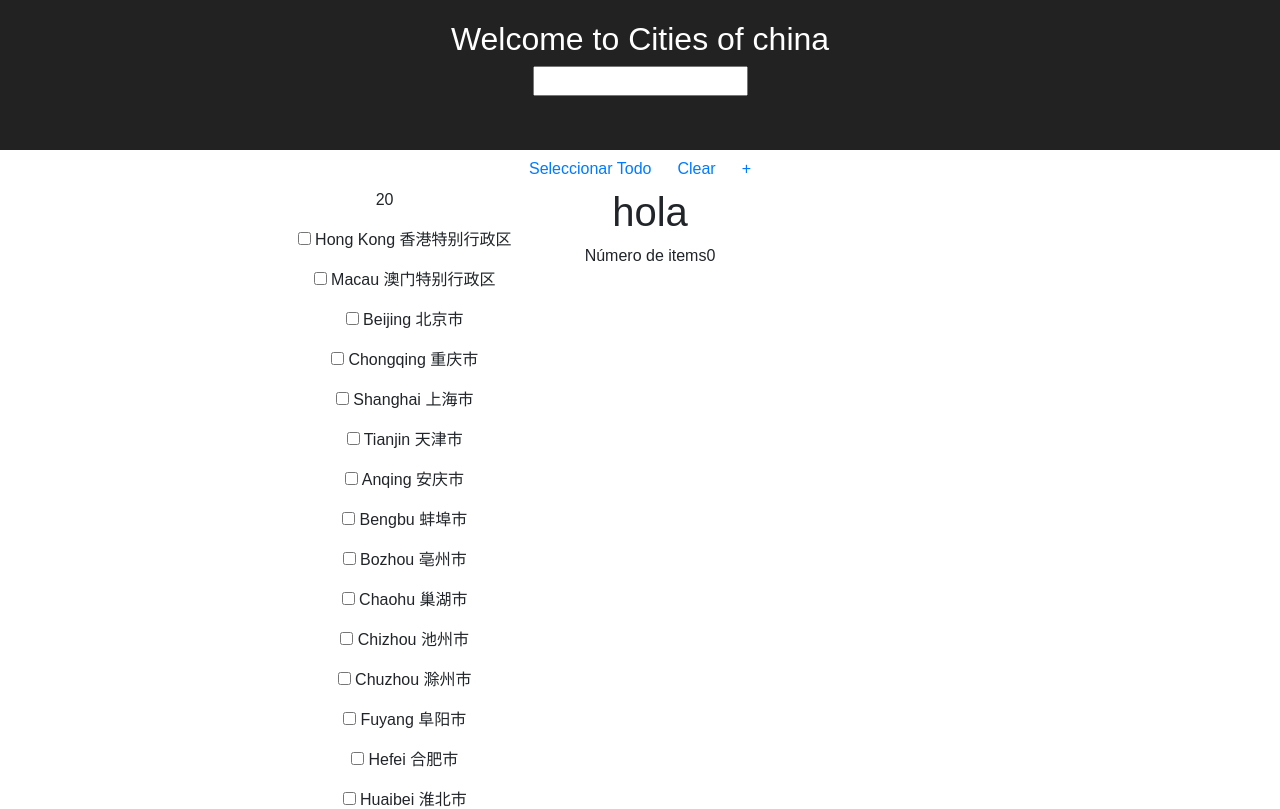
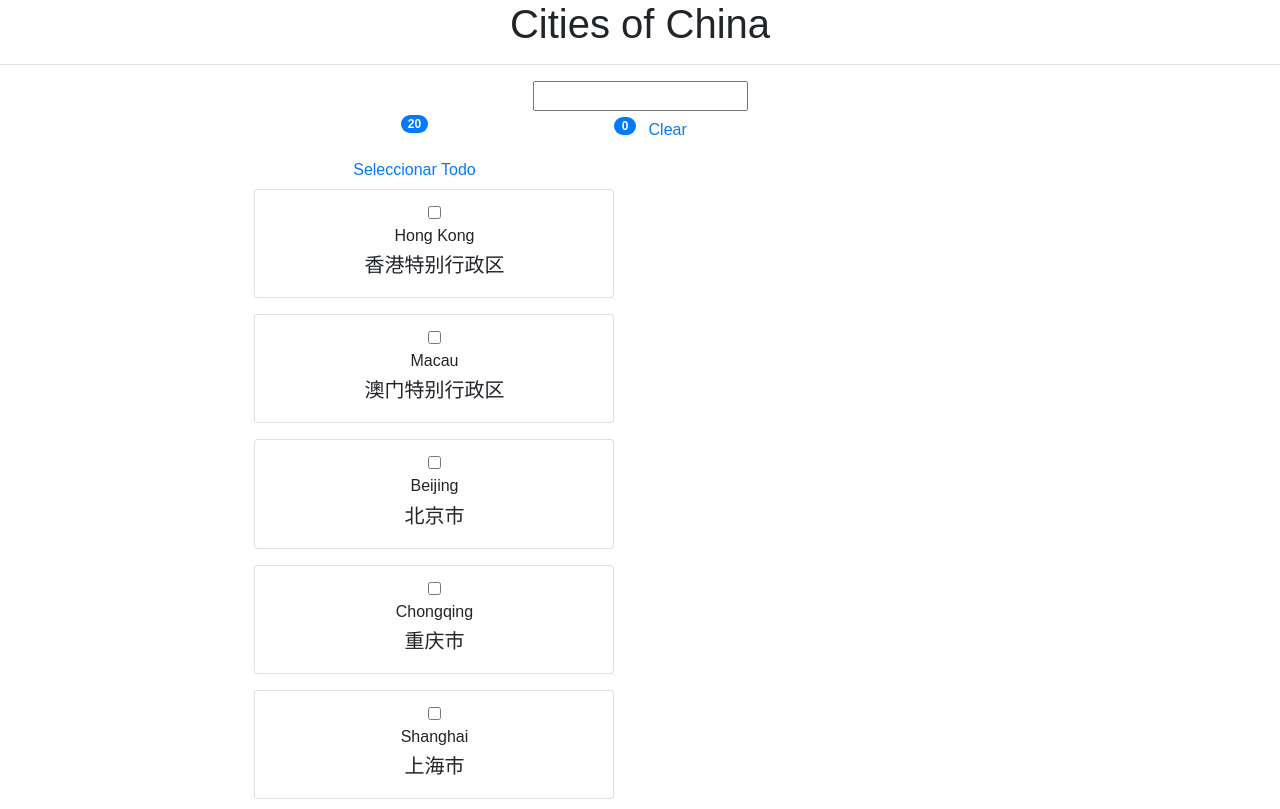
Before and after one commit to IsabelPizarro/orbitaTest, a React (Create React App) app: page / in a window 1280 px wide. Shown: the top 809 px of the page. Built offline with nearby package versions, Linux system fonts and the light colour scheme.

Commit message:
add styles

```diff
--- a/src/App.css
+++ b/src/App.css
@@ -33,6 +33,7 @@
   /* align-items: center; */
 
 }
+
 .containerMainList {
   width: 400px;
 }
@@ -43,3 +44,13 @@
   color:brown;
   font-size: 50px;
 }
+.checkbox {
+  border-radius: 20px;
+}
+.nothing {
+ height: 30px;
+ width: 50px;
+}
+.citiesList{
+  display: block;
+}
--- a/src/components/App.js
+++ b/src/components/App.js
@@ -1,16 +1,12 @@
 import  { Component } from 'react';
 import React from "react";
-
-// import {Service} from "./Services/Service";
+import Header from "./Header";
 import Cities from "./Cities";
 import FavoritesCities from "./FavoritesCities";
 import "../App.css";
 
+const citiesData = "./Services/cities-of-china.json";
 
-
-
-const citiesData = "./Services/cities-of-china.json";
-// let cities=[];
 
 class App extends Component {
   constructor(props) {
@@ -25,13 +21,11 @@ class App extends Component {
 
      };
 this.getCities=this.getCities.bind(this);
-
 this.handleFilter=this.handleFilter.bind(this);
 this.handleInputFavs=this.handleInputFavs.bind(this);
 this.handleClearFav=this.handleClearFav.bind(this);
 this.selectAll=this.selectAll.bind(this);
 this.selectNothing=this.selectNothing.bind(this);
-//  this.fetchMoreData=this.fetchMoreData.bind(this);
 this.changeNumber=this.changeNumber.bind(this);
 
     }
@@ -50,22 +44,6 @@ this.handleClearFav=this.handleClearFav.bind(this);
 
     }
 
-    // fetchMoreData = () => {
-    //   if (this.state.allCities.length >= 600) {
-    //     this.setState({ hasMore: false });
-    //     return;
-    //   }
-
-
-    // setTimeout(() => {
-    //     const newLenght= this.state.number+20;
-    //     this.setState({
-
-    //       number: newLenght
-    //     });
-    //   }, 600);
-    // };
-
     handleFilter(event){
      const lookFor=event.currentTarget.value;
      this.setState({
@@ -73,9 +51,8 @@ this.handleClearFav=this.handleClearFav.bind(this);
      })
 
     }
+
     changeNumber(){
-  console.log(this.state.number+20);
-  console.log("hola");
      this.setState({number:this.state.number+20})
     }
 
@@ -87,13 +64,10 @@ changeNumber(){
         cityChineseName:event.target.value,
         cityEnglishName:event.target.id,
       }
-
       this.state.favoritesCities.push(englishandchinese);
-
           this.setState( {
             favoritesCities: this.state.favoritesCities
           });
-
      }
      else {
        this.handleClearFav(event);
@@ -101,59 +75,43 @@ changeNumber(){
   }
 
     handleClearFav(event){
-      debugger;
-
-      const todelete=event.target.id;// 0 ,1 ,2
-      console.log(todelete.index);
-
-      //otra funcion
+     const todelete=event.target.id;//
      this.state.favoritesCities.splice(todelete,1);//aqui hay fallo borrar por otra cosa porque l indice cambia
       this.setState( {
-
             favoritesCities: this.state.favoritesCities
 
     });
-    console.log(event.target.id);
     const descheck=document.getElementById(event.target.className);
     console.log(descheck);
     descheck.checked=0
 
      }
 
-      selectAll (){
+      selectAll (event){
+       const allChecks= document.querySelectorAll(".checkboxes");
+        for (let i = 0; i < allChecks.length; i++) {
+              if(allChecks[i] === "checkbox");
+                allChecks[i].checked=1
 
-   const todos= document.querySelectorAll(".checkboxes");
+                let emptyAll={
+                  cityChineseName:allChecks[i].value,
+                  cityEnglishName:allChecks[i].id
+                }
+                this.state.favoritesCities.push(emptyAll);
 
-      for (let i = 0; i < todos.length; i++) {
-            if(todos[i] === "checkbox");
-              todos[i].checked=1
-
-              let ese={
-                cityChineseName:todos[i].id,
-                cityEnglishName:todos[i].value
-              }
-              this.state.favoritesCities.push(ese);
-        //otra funcion
         this.setState( {
-
                favoritesCities: this.state.favoritesCities
-
         });
       }
 
        }
-       selectNothing(event){
+       selectNothing(){
         const todos= document.querySelectorAll(".checkboxes");
-
-
-
            for (let i = 0; i < todos.length; i++) {
               if(todos[i] === "checkbox");
                 todos[i].checked=0}
                 this.setState( {
-
                   favoritesCities: []
-
                 });
 
        }
@@ -163,48 +121,34 @@ changeNumber(){
 
   render() {
       const  {allCities,favoritesCities,number} =this.state;
-     console.log(number);
       const citiesPag=allCities.filter((n,i)=>[i]<number);
+      const loader = <div className="loader">Loading<div class="spinner-border text-primary" role="status">
+      <span class="sr-only">Loading...</span>
+    </div></div>;
 
-      const loader = <div className="loader">Loading ...</div>;
+    return (
+      <div className="App">
+        <Header/>
+        <div>
+          <input type="text" onChange={this.handleFilter}></input>
 
 
 
-    return (
-      <div className="App">
-        <div className="App-header">
-
-          <h2>Welcome to Cities of china</h2>
-          <input type="text" onChange={this.handleFilter}></input>
-          </div>
-          <button type="button" className="btn btn-link all" onClick={this.selectAll}>Seleccionar Todo</button>
-          <button type="button" className="btn btn-link nothing"onClick={this.selectNothing}>Clear</button>
-          <button type="button" className="btn btn-link all" onClick={this.changeNumber}>+</button>
           <div className="containerBothList">
           <div className="containerMainList">
-    <p>{citiesPag.length}</p>
+    <p><span className="badge badge-primary badge-pill">{citiesPag.length}</span></p>
+    <button type="button" className="btn btn-link all" onClick={this.selectAll}>Seleccionar Todo</button>
+          {citiesPag.filter(nameCity=>nameCity.name.toLowerCase().includes(this.state.value.toLowerCase()))
+           .map((city,i)=>(
+            (city === "") ? {loader}  :
+            <Cities  city={city} handleInputFavs={this.handleInputFavs} changeNumber={this.changeNumber} i={i}/>
+        ))}
+
+            <button type="button" className="btn btn-primary" onClick={this.changeNumber}>Next Page</button>
+            </div>
 
 
-          {citiesPag.filter(nameCity=>nameCity.name.includes(this.state.value))
-
-
-          .map((city,i)=>(
-            (city === "") ? {loader}  :
-
-
-
-            <Cities  city={city} handleInputFavs={this.handleInputFavs} i={i}/>
-
-
-        ))}
-
-
-         </div>
-         <div>
-
-
-         <FavoritesCities  favoritesCities={favoritesCities} handleClearFav={this.handleClearFav}/>
-
+         <FavoritesCities  favoritesCities={favoritesCities} selectNothing={this.selectNothing} handleClearFav={this.handleClearFav}/>
          </div>
          </div>
       </div>
--- a/src/components/Cities.js
+++ b/src/components/Cities.js
@@ -10,17 +10,12 @@ const Cities = props => {
       <div >
           <div className="containerList">
 
+
           <ul className="ulList">
-    <li className="citiesList"   key={city.name} id={city.id}> <input type="checkbox" value={city.chineseName}  className="checkboxes" key={i} id={city.name} onChange={handleInputFavs}/> {city.name} {city.chineseName}</li>
+    <li className="citiesList list-group-item"   key={city.name} id={city.id}> <input type="checkbox" value={city.chineseName}  className="checkboxes" key={i} id={city.name} onChange={handleInputFavs}/> <h6>{city.name}</h6><h5>{city.chineseName}</h5> </li>
             </ul>
             </div>
-            <div  className="containerfavs">
-                <ul>
 
-                </ul>
-
-
-            </div>
             </div>
 
 
--- a/src/components/FavoritesCities.js
+++ b/src/components/FavoritesCities.js
@@ -4,18 +4,21 @@ import React from "react";
 const FavoriteCities = props => {
   // console.log(props);
 
-   const{favoritesCities, handleClearFav}= props;
+   const{favoritesCities, handleClearFav,selectNothing}= props;
 
 //  console.log(favoritesCities);
 
    return (
      <div >
-     <h1>hola</h1>
-     <span>Número de items{favoritesCities.length}</span>
+     {/* <h1>hola</h1> */}
+     <div>
+     <span className="badge badge-primary badge-pill">{favoritesCities.length}</span>
+     <button type="button" className="btn btn-link nothing"onClick={selectNothing}>Clear</button>
+     </div>
      <ul className="ulFavoritesCities">
 
         {favoritesCities.map((cityFav, i)=>
-<li kei={i}><span>{cityFav.cityEnglishName}</span>{cityFav.cityChineseName}
+<li kei={i} className="list-group-item"><h6>{cityFav.cityEnglishName}</h6><h5>{cityFav.cityChineseName}</h5>
          <button type="text" onClick={handleClearFav} className={cityFav.cityEnglishName} id={i}>x</button></li>)}
 
      </ul>
--- /dev/null
+++ b/src/components/Header.js
@@ -0,0 +1,13 @@
+
+import React from "react";
+
+const Header = () => {
+    return (
+        <header className="header__wrapper">
+            <h1 className="header__title">Cities of China</h1>
+            <hr />
+        </header>
+    )
+}
+
+export default Header;
```
Lines whose indentation alone changed are shown as unchanged.
